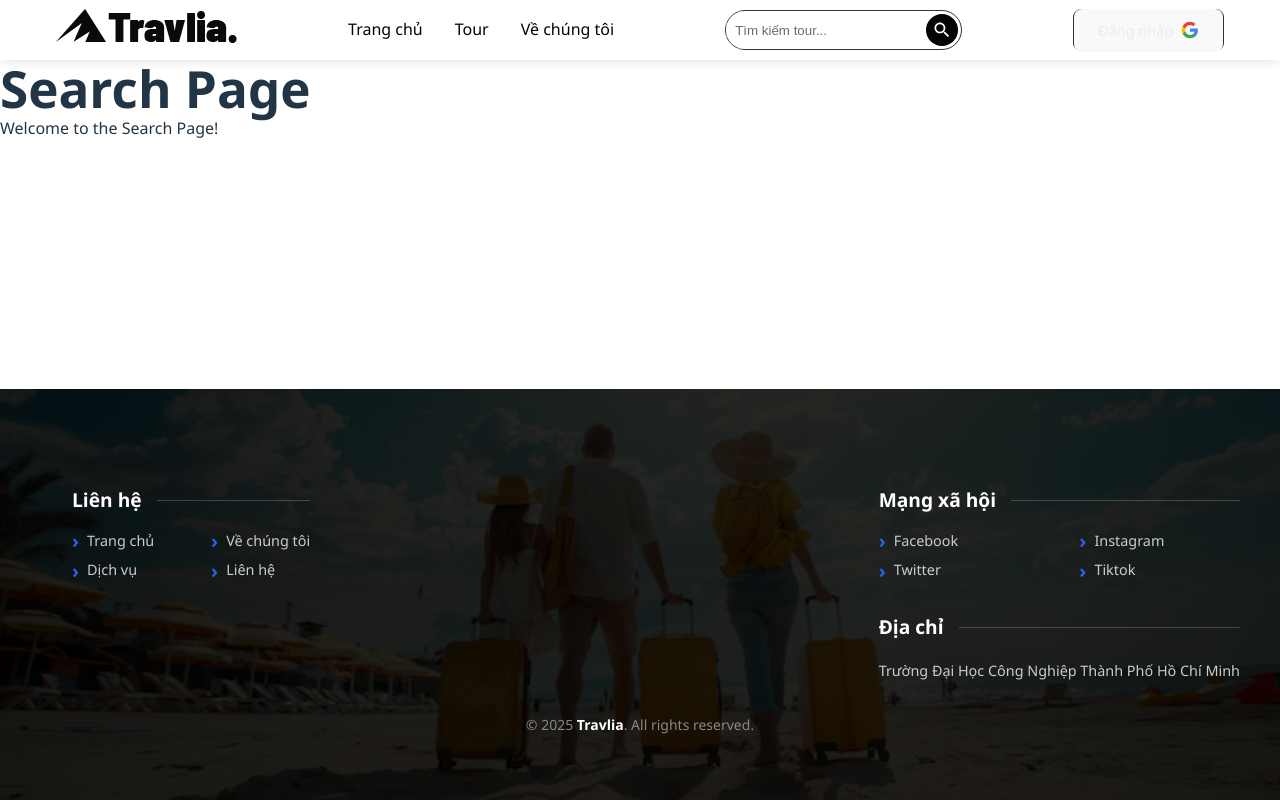
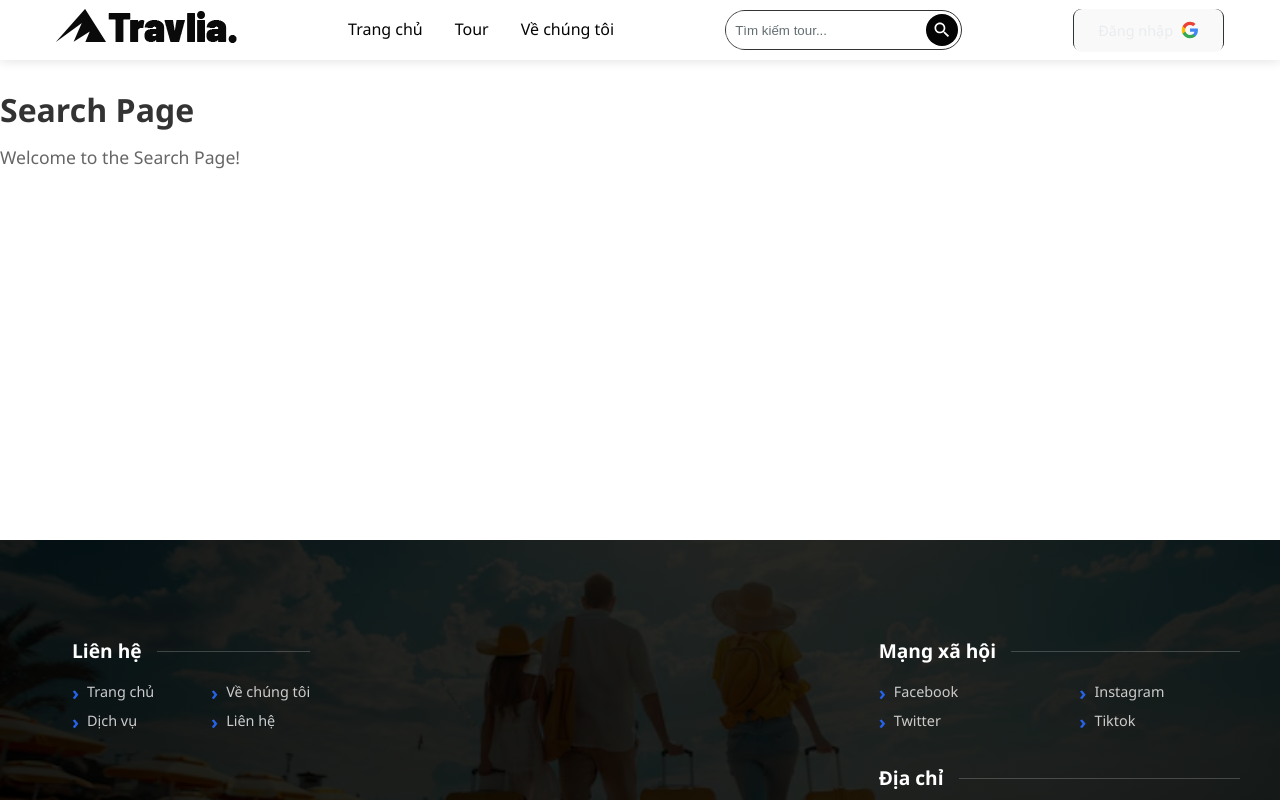
Before and after one commit to MinhKiet05/web-du-lich, a React (Vite) app: page /search in a window 1280 px wide. Shown: the top 800 px of the page. Built offline with nearby package versions, Linux system fonts and the light colour scheme; no server answers.

Commit message:
push to deploy

```diff
--- a/src/App.tsx
+++ b/src/App.tsx
@@ -1,4 +1,3 @@
-import React from 'react';
 import { BrowserRouter as Router, Routes, Route } from 'react-router-dom';
 import { AuthProvider } from './context/AuthContext';
 import Header from './components/header/Header';
--- a/src/components/footer/Footer.tsx
+++ b/src/components/footer/Footer.tsx
@@ -1,4 +1,3 @@
-import React from 'react';
 import styles from './Footer.module.css';
 
 export default function Footer() {
--- a/src/pages/aboutPage/AboutPage.tsx
+++ b/src/pages/aboutPage/AboutPage.tsx
@@ -1,4 +1,3 @@
-import React from 'react';
 import styles from './AboutPage.module.css';
 
 export default function AboutPage() {
--- a/src/pages/detailPage/DetailPage.module.css
+++ b/src/pages/detailPage/DetailPage.module.css
@@ -1 +1,6 @@
 /*css cho chi tiết trang*/
+.detailPage {
+  min-height: 100vh;
+  padding: 20px;
+  background-color: #f9f9f9;
+}
--- a/src/pages/detailPage/DetailPage.tsx
+++ b/src/pages/detailPage/DetailPage.tsx
@@ -1,4 +1,4 @@
 import styles from './DetailPage.module.css'
 export default function DetailPage() {
-  return <div>Welcome to the Detail Page!</div>;
+  return <div className={styles.detailPage}>Welcome to the Detail Page!</div>;
 }
--- a/src/pages/searchPage/SearchPage.tsx
+++ b/src/pages/searchPage/SearchPage.tsx
@@ -3,7 +3,7 @@ import styles from './SearchPage.module.css';
 
 export default function SearchPage() {
   return (
-    <div>
+    <div className={styles.searchPage}>
       <h1>Search Page</h1>
       <p>Welcome to the Search Page!</p>
     </div>
--- a/src/pages/tourPage/TourPage.tsx
+++ b/src/pages/tourPage/TourPage.tsx
@@ -1,4 +1,3 @@
-import React from 'react';
 import { useAuth } from '../../context/AuthContext';
 import styles from './TourPage.module.css';
 
```
